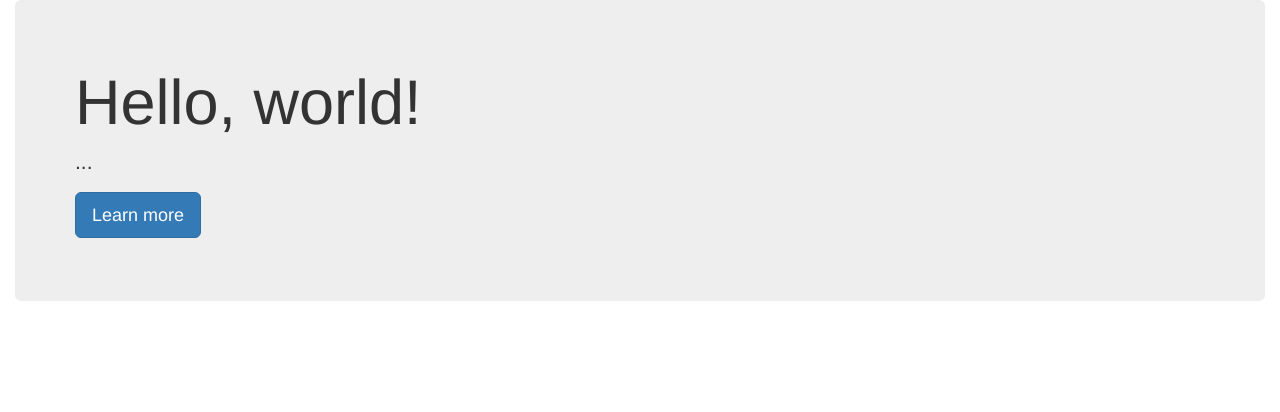
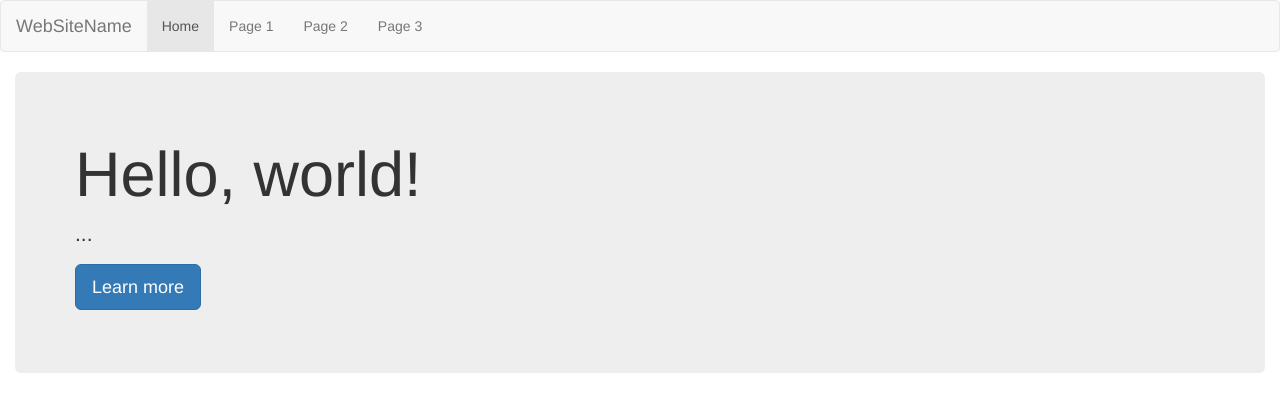
Before and after one commit to Akiva-Notkin/akiva.club, a PHP site: page / in a window 1280 px wide. Shown: the top 412 px of the page. Run offline with PHP 8.4, Linux system fonts and the light colour scheme; some libraries are stand-ins or nearby versions.

Commit message:
add navbr

```diff
--- a/public_html/index.php
+++ b/public_html/index.php
@@ -5,7 +5,8 @@ require_once('../includes/helpers.php');
 ?>
 
 
-<?php render('header', array('title' => 'Main Page')); ?>
+<?php render('header', array('title' => 'Main Page'));
+?>
 
 <div class="container-fluid">
     <div class="jumbotron">
--- a/templates/header.php
+++ b/templates/header.php
@@ -11,3 +11,41 @@
       	<link href="css/bootstrap.min.css" rel="stylesheet">
   </head>
   <body>
+  		<body>
+  	  <nav class="navbar navbar-default" background="#808080">
+    		<div class="container-fluid">
+    		  <div class="navbar-header">
+        		<a class="navbar-brand" href="#">WebSiteName</a>
+      		</div>
+      	  <div>
+        		<ul class="nav navbar-nav">
+
+          		<?php
+              if($title != 'Main Page') {
+                echo '<li><a href="#">Home</a></li>';
+              }
+              else {
+                echo '<li class="active"><a href="#">Home</a></li>';
+              }
+              if($title != 'Page1') {
+                echo '<li><a href="#">Page 1</a></li>';
+              }
+              else {
+                echo '<li class="active"><a href="#">Page 1</a></li>';
+              }
+              if($title != 'Page2') {
+                echo '<li><a href="#">Page 2</a></li>';
+              }
+              else {
+                echo '<li class="active"><a href="#">Page 2</a></li>';
+              }
+              if($title != 'Page3') {
+                echo '<li><a href="#">Page 3</a></li>';
+              }
+              else {
+                echo '<li class="active"><a href="#">Page 3</a></li>';
+              }
+              ?>
+        			</ul>
+     	 	  </div>
+     	</nav>
```
Also changed, not shown: public_html/lecture0.php (deleted, +0 -14 lines), public_html/lecture1.php (deleted, +0 -14 lines), public_html/lectures.php (deleted, +0 -14 lines).
